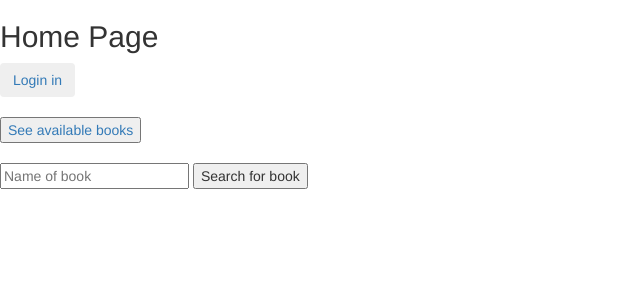
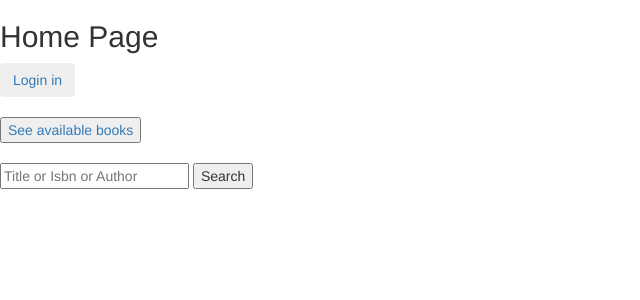
Before and after one commit to Kiptim54/book_review, a Flask app: page / in a window 1280 px wide. Shown: the top 300 px of the page, without its empty margins (0-640 px from the left). Run offline with Flask 2, Linux system fonts and the light colour scheme; some libraries are stand-ins or nearby versions.

Commit message:
database query working perfectly

```diff
--- a/application.py
+++ b/application.py
@@ -56,11 +56,13 @@ def display_books():
 @app.route('/search', methods=['POST'])
 def search_books():
     title = "Results | Book Review"
-    name = request.form.get('book')
+    search_term=request.form.get('search_term')
+    # name = request.form.get('book')
+    # isbn=request.form.get('isbn')
     # name="Krondor: The Betrayal"
-    sql = "SELECT * FROM books WHERE title ILIKE :title"
-    results = db.execute(sql, {"title": name})
-    return render_template('results.html', title=title, results=results, search=name)
+    sql = "SELECT * FROM books WHERE isbn=:isbn OR title ILIKE :author OR author ILIKE :author"
+    results = db.execute(sql, {"title": f"%{search_term}%", "isbn":search_term, "author":f"%{search_term}%"})
+    return render_template(f'results.html', title=title, results=results, search=search_term)
 
 
 
--- a/templates/index.html
+++ b/templates/index.html
@@ -21,8 +21,9 @@
 <a href="{{url_for('display_books')}}"><button>See available books</button></a>
 <br><br>
 <form action="{{url_for('search_books')}}" method="POST">
-    <input type="text" placeholder="Name of book" name="book">
-    <input type="submit" value="Search for book">
+    <input type="text" placeholder="Title or Isbn or Author" name="search_term">
+
+    <input type="submit" value="Search">
 </form>
 
 {% endblock%}
```
Also changed, not shown: 1 other file.
